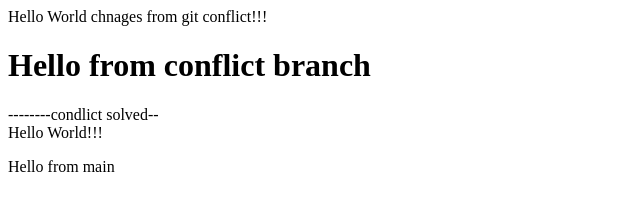
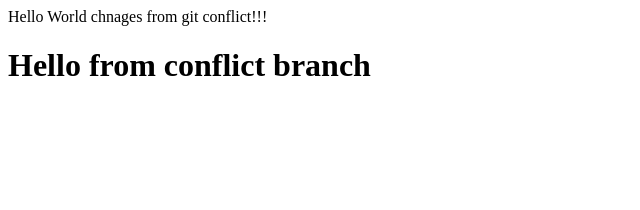
Before and after one commit to KaiserKamruzzaman/test-repo, a plain HTML site: page index.html in a window 1280 px wide. Shown: the whole page, without its empty margins (0-640 px from the left). Drawn offline with Linux system fonts and the light colour scheme.

Commit message:
commit from published conflict branch

```diff
--- a/index.html
+++ b/index.html
@@ -1,6 +1,2 @@
-
 <div>Hello World chnages from git conflict!!!</div>
 <h1>Hello from conflict branch</h1>
---------condlict solved--
-<div>Hello World!!!</div>
-<p>Hello from main</p>
```
